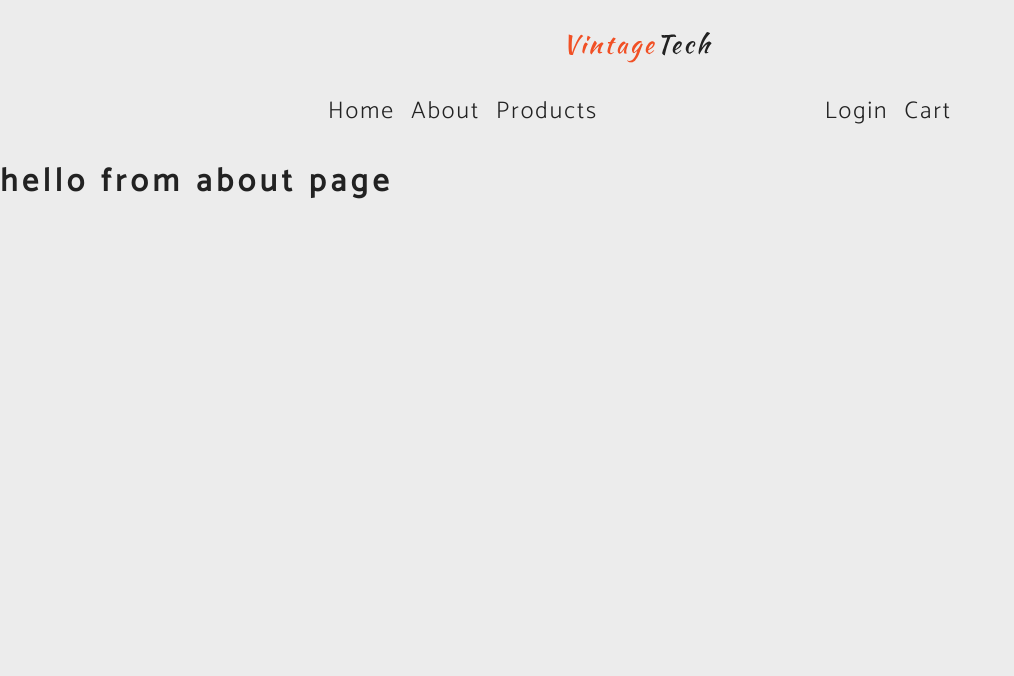
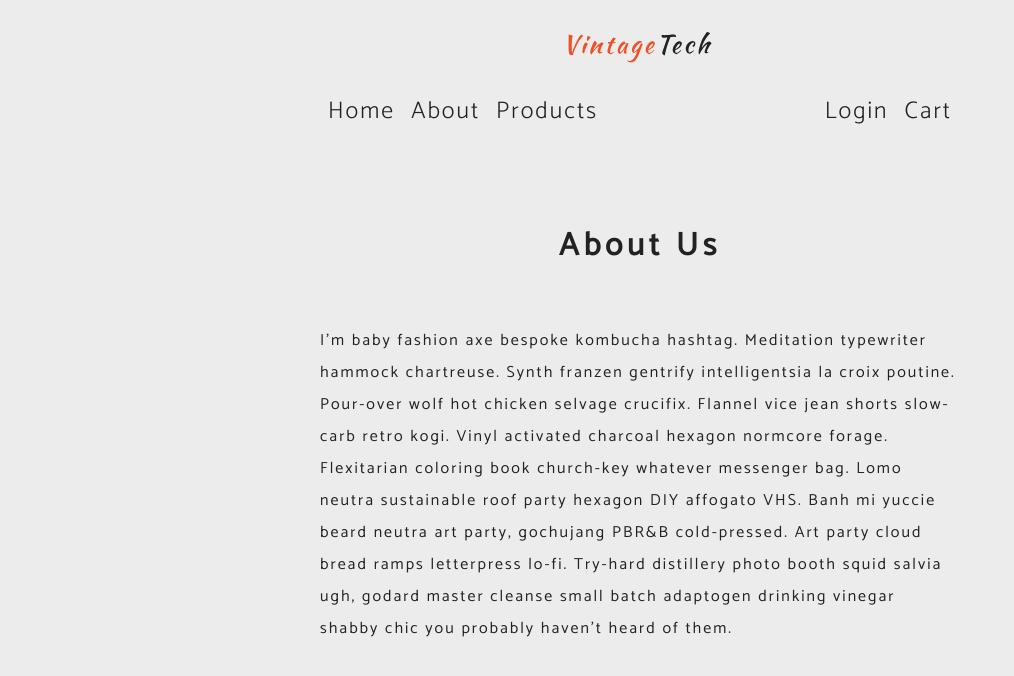
Before and after one commit to ed-f-jones/vintage-electronics-project, a React (Create React App) app: page /about in a window 1280 px wide. Shown: the top 676 px of the page, without its empty margins (0-1014 px from the left). Built offline with nearby package versions, Linux system fonts and the light colour scheme.

Commit message:
completed the about page

```diff
--- a/src/pages/About.js
+++ b/src/pages/About.js
@@ -1,5 +1,17 @@
 import React from "react";
 
+
 export default function About() {
-  return <h1>hello from about page</h1>;
+  return <section className="section about-section">
+    <h1 className="section-title">About Us</h1>
+    <p>
+    I'm baby fashion axe bespoke kombucha hashtag. Meditation typewriter hammock chartreuse.
+    Synth franzen gentrify intelligentsia la croix poutine. Pour-over wolf hot chicken selvage crucifix.
+    Flannel vice jean shorts slow-carb retro kogi. Vinyl activated charcoal hexagon normcore forage.
+    Flexitarian coloring book church-key whatever messenger bag. Lomo neutra sustainable roof party
+    hexagon DIY affogato VHS. Banh mi yuccie beard neutra art party, gochujang PBR&B cold-pressed.
+    Art party cloud bread ramps letterpress lo-fi. Try-hard distillery photo booth squid salvia ugh,
+    godard master cleanse small batch adaptogen drinking vinegar shabby chic you probably haven't heard of them.
+    </p>
+  </section>;
 }
```
